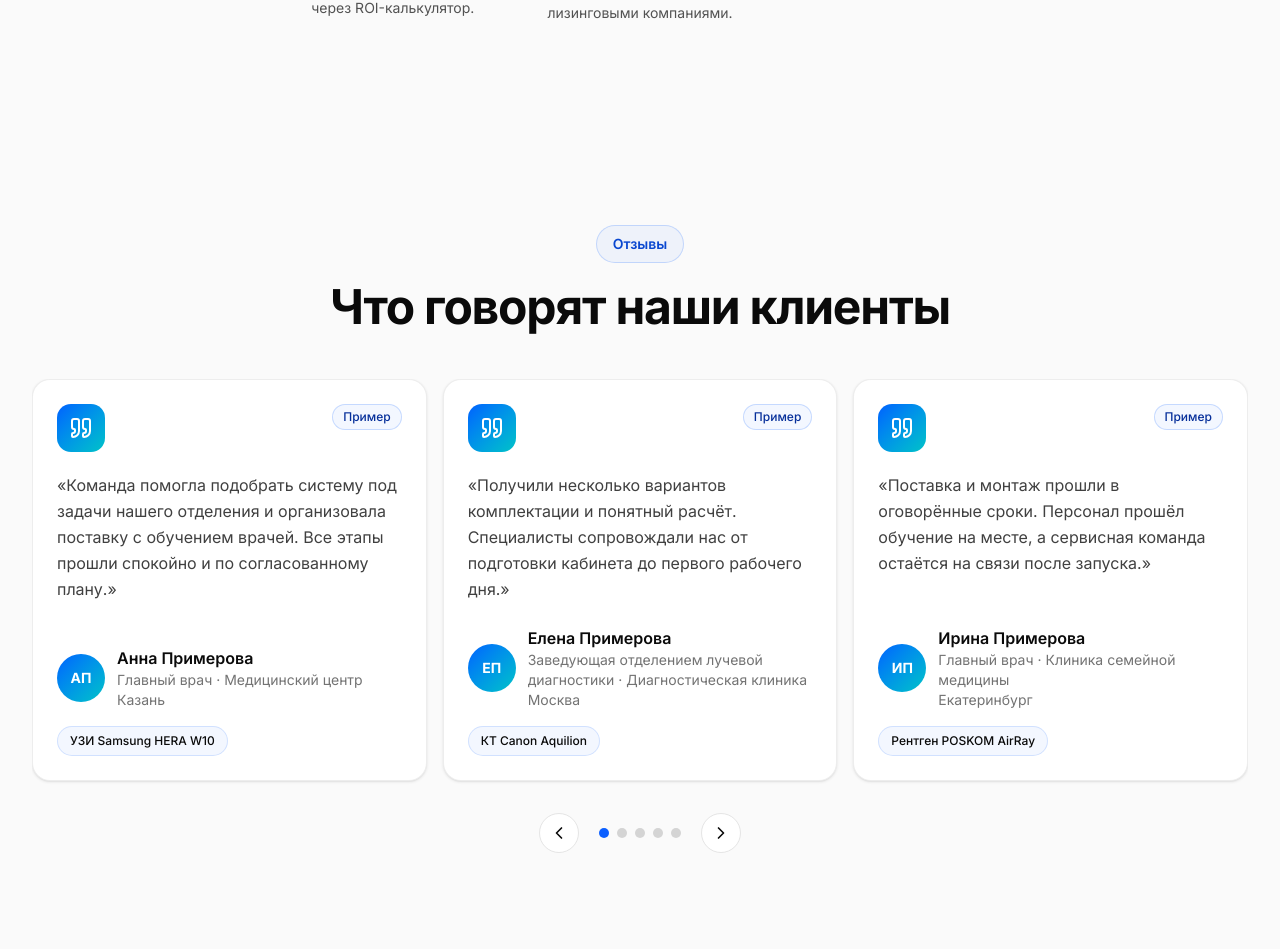
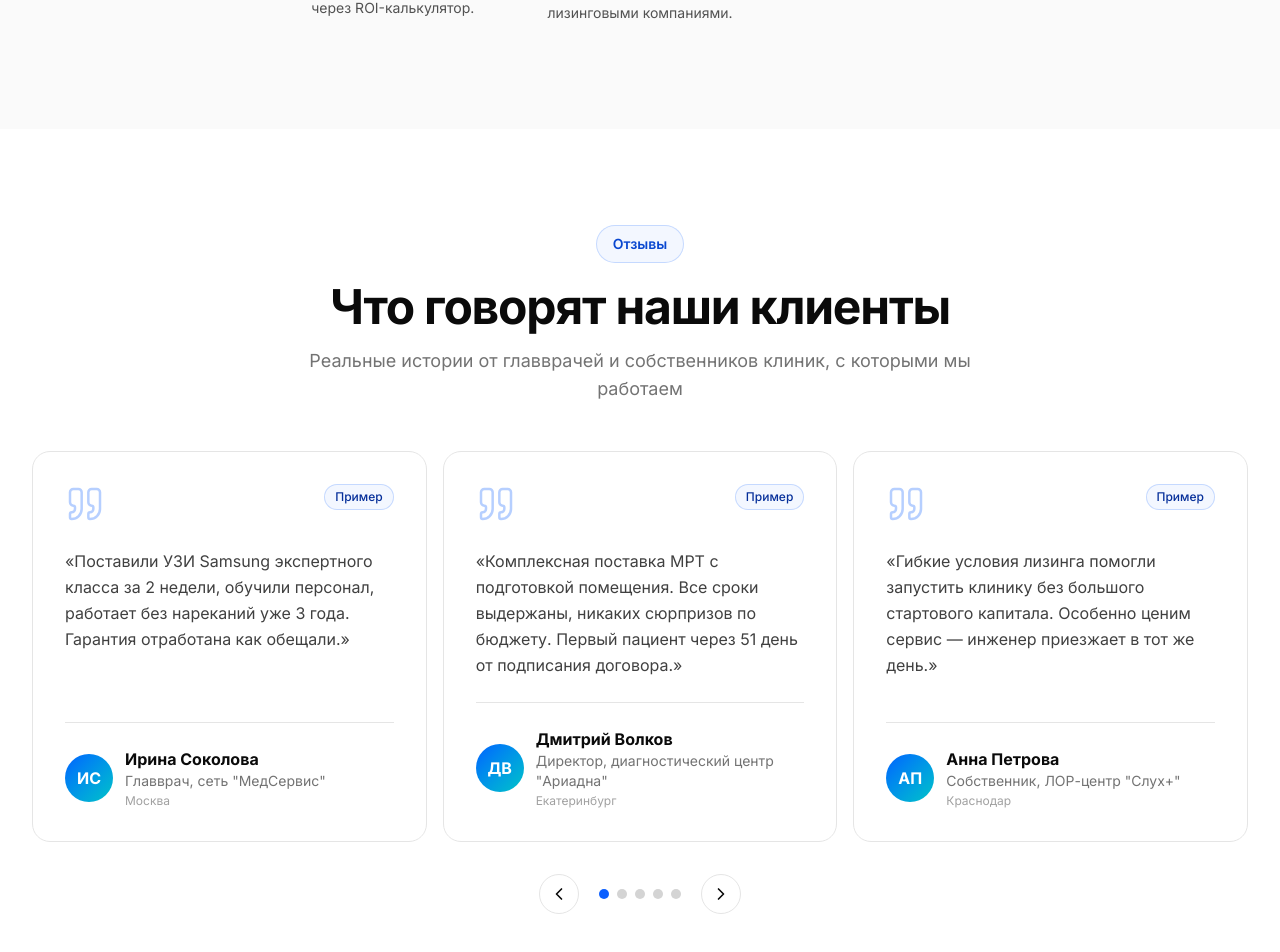
Before and after one commit to kom511901-ops/general-med-website, a Next.js app: page / in a window 1280 px wide. Shown: the part 7277-8229 px from the top of the page. Built offline with nearby package versions, Linux system fonts and the light colour scheme.

Commit message:
feat(sections): add testimonials carousel

```diff
--- /dev/null
+++ b/src/components/common/testimonial-card.tsx
@@ -0,0 +1,58 @@
+import Image from 'next/image';
+import { Quote } from 'lucide-react';
+import type { Testimonial } from '@/lib/constants';
+import { cn } from '@/lib/utils';
+
+interface TestimonialCardProps {
+  testimonial: Testimonial;
+}
+
+export default function TestimonialCard({ testimonial }: TestimonialCardProps) {
+  const { author } = testimonial;
+
+  return (
+    <article className="flex h-full flex-col rounded-2xl border border-neutral-200 bg-white p-8 dark:border-neutral-800 dark:bg-neutral-900">
+      <div className="flex items-start justify-between gap-4">
+        <Quote aria-hidden="true" className="size-10 text-brand-500/30" strokeWidth={1.5} />
+        {testimonial.isPlaceholder && process.env.NODE_ENV !== 'production' ? (
+          <span className="rounded-full border border-brand-500/20 bg-brand-500/5 px-2.5 py-1 text-xs font-medium text-brand-700 dark:text-brand-100">
+            Пример
+          </span>
+        ) : null}
+      </div>
+
+      <p className="mt-6 flex-grow leading-relaxed text-neutral-700 dark:text-neutral-300">
+        «{testimonial.quote}»
+      </p>
+
+      <div className="mt-6 border-t border-neutral-200 dark:border-neutral-800" />
+
+      <footer className="mt-6 flex items-center gap-3">
+        <div
+          className={cn(
+            'relative flex size-12 shrink-0 items-center justify-center overflow-hidden rounded-full bg-gradient-to-br from-brand-500 to-accent-500',
+          )}
+        >
+          {testimonial.photo ? (
+            <Image
+              src={testimonial.photo}
+              alt={author.name}
+              fill
+              sizes="48px"
+              className="object-cover"
+            />
+          ) : (
+            <span className="font-bold text-white">{author.initials}</span>
+          )}
+        </div>
+        <div className="min-w-0">
+          <div className="truncate font-bold">{author.name}</div>
+          <div className="text-sm text-neutral-500 dark:text-neutral-400">
+            {author.role}, {author.clinic}
+          </div>
+          <div className="mt-0.5 text-xs text-neutral-400">{author.city}</div>
+        </div>
+      </footer>
+    </article>
+  );
+}
--- a/src/components/sections/testimonials.tsx
+++ b/src/components/sections/testimonials.tsx
@@ -1,9 +1,7 @@
 'use client';
 
-import Image from 'next/image';
 import { useEffect, useState } from 'react';
 import { motion, useReducedMotion } from 'framer-motion';
-import { Quote } from 'lucide-react';
 import Section from '@/components/ui/section';
 import SectionHeading from '@/components/ui/section-heading';
 import {
@@ -13,6 +11,7 @@ import {
   CarouselItem,
   useCarousel,
 } from '@/components/ui/carousel';
+import TestimonialCard from '@/components/common/testimonial-card';
 import { TESTIMONIALS, TESTIMONIALS_SECTION } from '@/lib/constants';
 
 function CarouselDots() {
@@ -38,12 +37,16 @@ function CarouselDots() {
   }, [api]);
 
   return (
-    <div role="group" className="flex items-center justify-center gap-2" aria-label="Выбрать страницу отзывов">
+    <div
+      role="group"
+      className="flex items-center justify-center gap-2"
+      aria-label="Выбрать отзыв"
+    >
       {Array.from({ length: snapCount }, (_, index) => (
         <button
           key={index}
           type="button"
-          aria-label={`Перейти к отзывам ${index + 1}`}
+          aria-label={`Перейти к отзыву ${index + 1}`}
           aria-current={selectedSnap === index ? 'true' : undefined}
           onClick={() => api?.scrollTo(index)}
           className={`size-2.5 rounded-full transition-colors focus-visible:ring-2 focus-visible:ring-brand-500 focus-visible:ring-offset-2 ${
@@ -55,16 +58,6 @@ function CarouselDots() {
   );
 }
 
-function getInitials(name: string) {
-  return name
-    .split(' ')
-    .map((part) => part[0])
-    .filter(Boolean)
-    .slice(0, 2)
-    .join('')
-    .toLocaleUpperCase('ru-RU');
-}
-
 export default function Testimonials() {
   const prefersReducedMotion = useReducedMotion();
   const testimonials =
@@ -72,81 +65,37 @@ export default function Testimonials() {
       ? TESTIMONIALS.filter((testimonial) => !testimonial.isPlaceholder)
       : TESTIMONIALS;
 
-  // TODO: Add approved customer testimonials before enabling this section in production.
   if (testimonials.length === 0) return null;
 
   return (
     <motion.section
       id="testimonials"
-      initial={prefersReducedMotion ? false : { opacity: 0, y: 20 }}
-      whileInView={prefersReducedMotion ? undefined : { opacity: 1, y: 0 }}
+      initial={prefersReducedMotion ? false : { opacity: 0 }}
+      whileInView={prefersReducedMotion ? undefined : { opacity: 1 }}
       viewport={{ once: true, margin: '-100px' }}
       transition={{ duration: prefersReducedMotion ? 0 : 0.5 }}
-      className="bg-neutral-50 dark:bg-neutral-900/50"
+      className="bg-white dark:bg-neutral-950"
     >
       <Section>
         <div className="container mx-auto max-w-7xl px-6 lg:px-8">
-          <SectionHeading eyebrow={TESTIMONIALS_SECTION.eyebrow} title={TESTIMONIALS_SECTION.title} />
+          <SectionHeading
+            eyebrow={TESTIMONIALS_SECTION.eyebrow}
+            title={TESTIMONIALS_SECTION.title}
+            subtitle={TESTIMONIALS_SECTION.subtitle}
+          />
 
-          <Carousel className="mt-12" options={{ loop: true, align: 'start' }}>
+          <Carousel
+            aria-label="Отзывы клиентов"
+            className="mt-12"
+            options={{ loop: true, align: 'start' }}
+          >
             <CarouselContent>
               {testimonials.map((testimonial) => (
                 <CarouselItem
-                  key={`${testimonial.author}-${testimonial.city}`}
-                  className="flex basis-full md:basis-1/2 lg:basis-1/3"
+                  key={testimonial.id}
+                  className="flex basis-full md:basis-1/2 xl:basis-1/3"
                 >
-                  <motion.article
-                    initial={prefersReducedMotion ? false : { opacity: 0, y: 20 }}
-                    whileInView={prefersReducedMotion ? undefined : { opacity: 1, y: 0 }}
-                    viewport={{ once: true, margin: '-60px' }}
-                    transition={{ duration: prefersReducedMotion ? 0 : 0.4 }}
-                    className="flex h-full w-full flex-col rounded-2xl border border-neutral-200/70 bg-white p-6 shadow-sm dark:border-neutral-800/70 dark:bg-neutral-950"
-                  >
-                    <div className="flex items-start justify-between gap-4">
-                      <span className="flex size-12 items-center justify-center rounded-xl bg-gradient-to-br from-brand-500 to-accent-500">
-                        <Quote aria-hidden="true" className="size-6 text-white" />
-                      </span>
-                      {testimonial.isPlaceholder && process.env.NODE_ENV !== 'production' ? (
-                        <span className="rounded-full border border-brand-500/20 bg-brand-500/5 px-2.5 py-1 text-xs font-medium text-brand-700 dark:text-brand-100">
-                          Пример
-                        </span>
-                      ) : null}
-                    </div>
-
-                    <blockquote className="mt-5 line-clamp-6 leading-relaxed text-neutral-700 dark:text-neutral-300">
-                      «{testimonial.quote}»
-                    </blockquote>
-
-                    <footer className="mt-auto pt-6">
-                      <div className="flex items-center gap-3">
-                        <div className="relative flex size-12 shrink-0 items-center justify-center overflow-hidden rounded-full bg-gradient-to-br from-brand-500 to-accent-500 text-sm font-bold text-white">
-                          {testimonial.photo ? (
-                            <Image
-                              src={testimonial.photo}
-                              alt={testimonial.author}
-                              fill
-                              sizes="48px"
-                              className="object-cover"
-                            />
-                          ) : (
-                            getInitials(testimonial.author)
-                          )}
-                        </div>
-                        <div className="min-w-0">
-                          <div className="truncate font-semibold">{testimonial.author}</div>
-                          <div className="line-clamp-2 text-sm text-neutral-500 dark:text-neutral-400">
-                            {testimonial.role} · {testimonial.clinic}
-                          </div>
-                          <div className="text-sm text-neutral-500 dark:text-neutral-400">
-                            {testimonial.city}
-                          </div>
-                        </div>
-                      </div>
-                      <div className="mt-4 inline-flex max-w-full rounded-full border border-brand-500/15 bg-brand-500/5 px-3 py-1.5 text-xs font-medium text-foreground">
-                        <span className="truncate">{testimonial.equipment}</span>
-                      </div>
-                    </footer>
-                  </motion.article>
+                  <TestimonialCard testimonial={testimonial} />
                 </CarouselItem>
               ))}
             </CarouselContent>
--- a/src/lib/constants.ts
+++ b/src/lib/constants.ts
@@ -262,68 +262,87 @@ export const WORK_STEPS: WorkStep[] = [
 export const TESTIMONIALS_SECTION = {
   eyebrow: 'Отзывы',
   title: 'Что говорят наши клиенты',
+  subtitle: 'Реальные истории от главврачей и собственников клиник, с которыми мы работаем',
 };
 
 export interface Testimonial {
+  id: string;
   quote: string;
-  author: string;
-  role: string;
-  clinic: string;
-  city: string;
-  equipment: string;
+  author: {
+    name: string;
+    initials: string;
+    role: string;
+    clinic: string;
+    city: string;
+  };
   photo?: string;
   isPlaceholder: boolean;
 }
 
 export const TESTIMONIALS: Testimonial[] = [
   {
+    id: 't1',
     quote:
-      'Команда помогла подобрать систему под задачи нашего отделения и организовала поставку с обучением врачей. Все этапы прошли спокойно и по согласованному плану.',
-    author: 'Анна Примерова',
-    role: 'Главный врач',
-    clinic: 'Медицинский центр',
-    city: 'Казань',
-    equipment: 'УЗИ Samsung HERA W10',
+      'Поставили УЗИ Samsung экспертного класса за 2 недели, обучили персонал, работает без нареканий уже 3 года. Гарантия отработана как обещали.',
+    author: {
+      name: 'Ирина Соколова',
+      initials: 'ИС',
+      role: 'Главврач',
+      clinic: 'сеть "МедСервис"',
+      city: 'Москва',
+    },
     isPlaceholder: true,
   },
   {
+    id: 't2',
     quote:
-      'Получили несколько вариантов комплектации и понятный расчёт. Специалисты сопровождали нас от подготовки кабинета до первого рабочего дня.',
-    author: 'Елена Примерова',
-    role: 'Заведующая отделением лучевой диагностики',
-    clinic: 'Диагностическая клиника',
-    city: 'Москва',
-    equipment: 'КТ Canon Aquilion',
+      'Комплексная поставка МРТ с подготовкой помещения. Все сроки выдержаны, никаких сюрпризов по бюджету. Первый пациент через 51 день от подписания договора.',
+    author: {
+      name: 'Дмитрий Волков',
+      initials: 'ДВ',
+      role: 'Директор',
+      clinic: 'диагностический центр "Ариадна"',
+      city: 'Екатеринбург',
+    },
     isPlaceholder: true,
   },
   {
+    id: 't3',
     quote:
-      'Поставка и монтаж прошли в оговорённые сроки. Персонал прошёл обучение на месте, а сервисная команда остаётся на связи после запуска.',
-    author: 'Ирина Примерова',
-    role: 'Главный врач',
-    clinic: 'Клиника семейной медицины',
-    city: 'Екатеринбург',
-    equipment: 'Рентген POSKOM AirRay',
+      'Гибкие условия лизинга помогли запустить клинику без большого стартового капитала. Особенно ценим сервис — инженер приезжает в тот же день.',
+    author: {
+      name: 'Анна Петрова',
+      initials: 'АП',
+      role: 'Собственник',
+      clinic: 'ЛОР-центр "Слух+"',
+      city: 'Краснодар',
+    },
     isPlaceholder: true,
   },
   {
+    id: 't4',
     quote:
-      'Нам помогли учесть особенности помещения и подобрать оборудование для ежедневного потока пациентов. Проект включал доставку, монтаж и ввод в эксплуатацию.',
-    author: 'Сергей Примеров',
-    role: 'Медицинский директор',
-    clinic: 'Многопрофильный центр',
-    city: 'Новосибирск',
-    equipment: 'Рентген GEMSS SPINEL',
+      'Оснастили нам эндоскопический кабинет под ключ — стойка Olympus, обучение врачей, интеграция с МИС. Не пришлось согласовывать с 5 разными подрядчиками.',
+    author: {
+      name: 'Максим Гончаров',
+      initials: 'МГ',
+      role: 'Медицинский директор',
+      clinic: 'клиника "ГастроМед"',
+      city: 'Санкт-Петербург',
+    },
     isPlaceholder: true,
   },
   {
+    id: 't5',
     quote:
-      'Получили решение под наши задачи и поддержку на каждом этапе. Особенно ценим подробную консультацию и помощь с подготовкой к запуску кабинета.',
-    author: 'Ольга Примерова',
-    role: 'Заведующая диагностическим отделением',
-    clinic: 'Городская клиника',
-    city: 'Самара',
-    equipment: 'УЗИ экспертного класса',
+      'Работаем 4 года. За это время оснастили 3 филиала. Каждый раз — предметное предложение с ROI-расчётами, а не просто прайс-лист. Это выделяет.',
+    author: {
+      name: 'Ольга Мельникова',
+      initials: 'ОМ',
+      role: 'Финансовый директор',
+      clinic: 'сеть "Здоровая семья"',
+      city: 'Новосибирск',
+    },
     isPlaceholder: true,
   },
 ];
```
